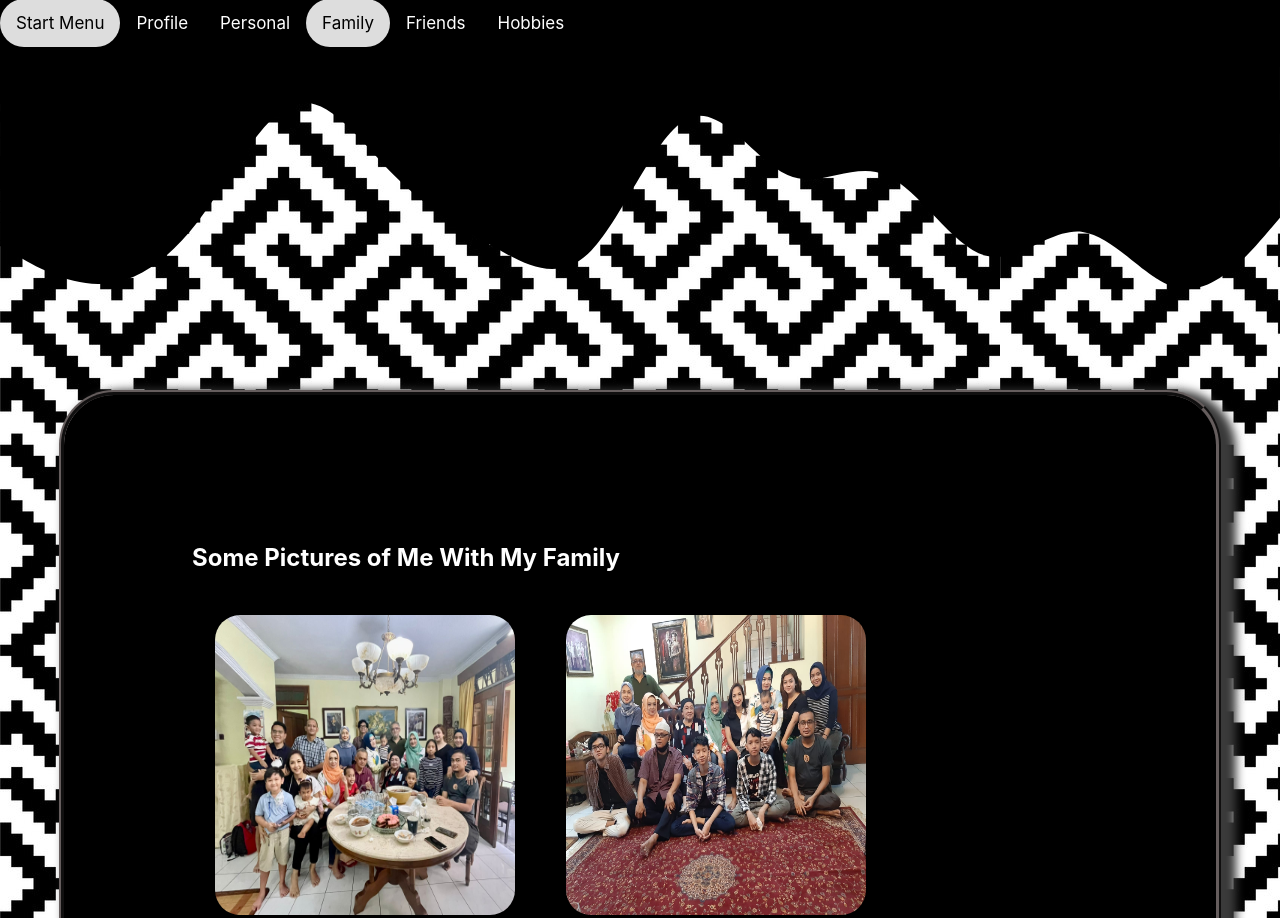
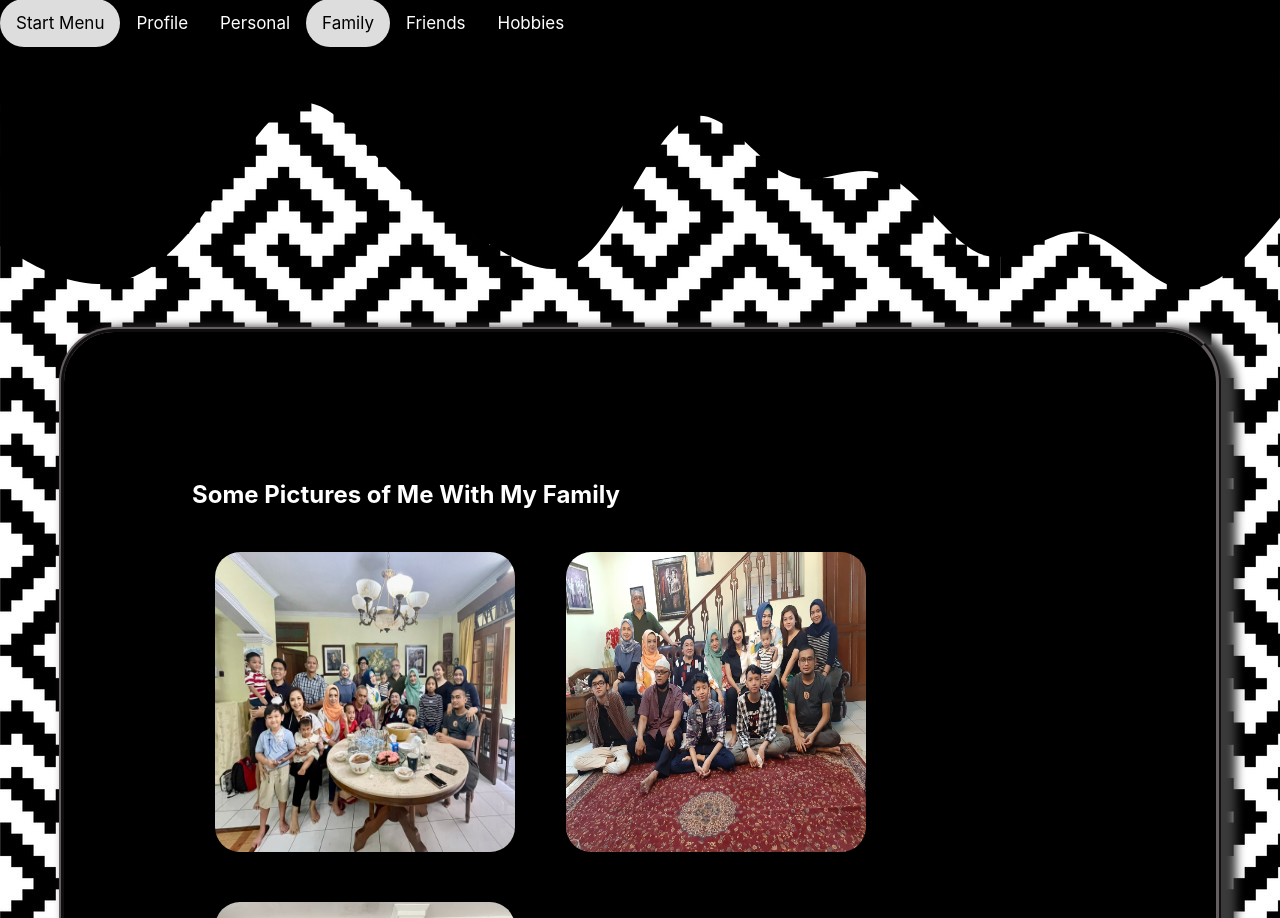
Before and after one commit to ukinon/TugasBesarWebDasar, a plain HTML site: page family.html in a window 1280 px wide. Shown: the top 918 px of the page. Drawn offline with nearby package versions, Linux system fonts and the light colour scheme.

Commit message:
barubangetbanget

```diff
--- a/family.css
+++ b/family.css
@@ -116,6 +116,8 @@ main
     outline-color: rgb(101, 93, 93);
     color: white;
     margin: 5%;
+    margin-top: 1px;
+    margin-bottom: 1px;
     overflow: hidden;
 }
 
--- a/friends.css
+++ b/friends.css
@@ -123,6 +123,8 @@ main
     outline-color: rgb(101, 93, 93);
     color: white;
     margin: 5%;
+    margin-top: 1px;
+    margin-bottom: 1px;
     overflow: hidden;
 }
 
--- a/hobbies.css
+++ b/hobbies.css
@@ -113,7 +113,7 @@ svg {
      padding-bottom: 20%;
      padding-left:  10%;
      padding-right: 10%;
-     border-radius: 25px;
+     border-radius: 50px;
      box-shadow: 10px 5px 10px 10px #3a3a3a;
      outline-style:ridge;
      outline-width: 5px;
```
